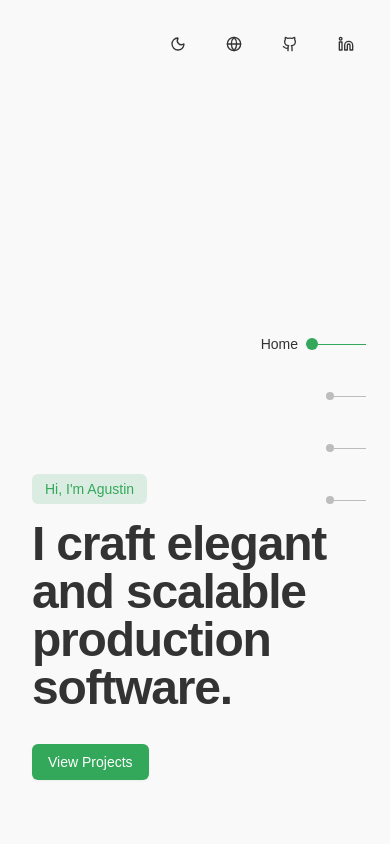
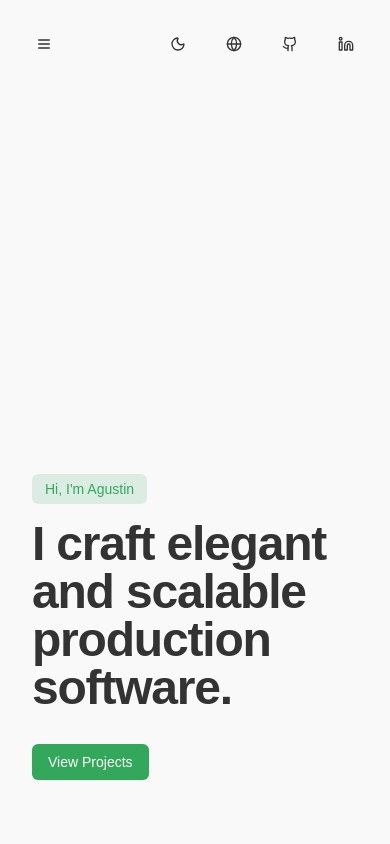
Before and after one commit to agustinzamar/zam.ar, a Next.js app: page / in a window 390 px wide. Shown: the top 844 px of the page. Built offline with nearby package versions, Linux system fonts and the light colour scheme.

Commit message:
improve header

```diff
--- a/app/components/Nav.tsx
+++ b/app/components/Nav.tsx
@@ -2,7 +2,7 @@
 
 import { useEffect, useState } from "react";
 import { Button } from "@/components/ui/button";
-import { Github, Linkedin, Moon, Sun, Globe } from "lucide-react";
+import { Github, Linkedin, Moon, Sun, Globe, Menu, X } from "lucide-react";
 import Link from "next/link";
 import { useTheme } from "../providers/theme-provider";
 
@@ -21,11 +21,16 @@ const sections: Section[] = [
 export function Nav() {
   const [activeSection, setActiveSection] = useState("hero");
   const { theme, toggleTheme } = useTheme();
+  const [isMobileMenuOpen, setIsMobileMenuOpen] = useState(false);
+  const [isScrolled, setIsScrolled] = useState(false);
 
   // Handle scroll and update active section
   useEffect(() => {
     const handleScroll = () => {
       const scrollPosition = window.scrollY;
+
+      // Update header background opacity based on scroll position
+      setIsScrolled(scrollPosition > 10);
 
       // Find which section is currently in view
       const currentSection = sections.find((section) => {
@@ -45,9 +50,34 @@ export function Nav() {
     return () => window.removeEventListener("scroll", handleScroll);
   }, []);
 
+  const toggleMobileMenu = () => {
+    setIsMobileMenuOpen(!isMobileMenuOpen);
+  };
+
+  const handleMobileNavClick = (sectionId: string) => {
+    document.getElementById(sectionId)?.scrollIntoView({ behavior: "smooth" });
+    setIsMobileMenuOpen(false);
+  };
+
   return (
     <>
-      {/* Top right utility controls */}
+      {/* Header with semi-transparent background - added pointer-events-none to fix background issues */}
+      <header className={`fixed bg-background top-0 left-0 right-0 w-full h-20 z-40 pointer-events-none transition-all duration-300`}></header>
+
+      {/* Mobile hamburger menu button */}
+      <div className="fixed top-0 left-0 p-6 z-50 md:hidden">
+        <Button
+          variant="ghost"
+          size="icon"
+          onClick={toggleMobileMenu}
+          aria-label="Toggle menu"
+          className="w-10 h-10"
+        >
+          {isMobileMenuOpen ? <X className="h-5 w-5" /> : <Menu className="h-5 w-5" />}
+        </Button>
+      </div>
+
+      {/* Top right utility controls - visible on all screen sizes */}
       <div className="fixed top-0 right-0 p-6 flex items-center gap-4 z-50">
         <Button
           variant="ghost"
@@ -91,9 +121,29 @@ export function Nav() {
         </Link>
       </div>
 
-      {/* Right side vertical navigation */}
-      <div className="fixed right-6 top-1/2 transform -translate-y-1/2 z-50">
-        <nav className="flex flex-col items-end gap-8">
+      {/* Mobile navigation drawer */}
+      <div className={`fixed inset-0 bg-background/60 backdrop-blur-sm z-40 transform transition-transform duration-300 ease-in-out ${
+        isMobileMenuOpen ? "translate-x-0" : "-translate-x-full"
+      } md:hidden pt-20`}>
+        <div className="flex flex-col h-full px-6">
+          <nav className="flex flex-col gap-8">
+            {sections.map((section) => (
+              <button
+                key={section.id}
+                onClick={() => handleMobileNavClick(section.id)}
+                className={`text-left text-lg font-medium py-2 border-l-2 pl-4 transition-colors ${
+                  activeSection === section.id ? "border-primary text-primary" : "border-transparent hover:text-primary/80 hover:border-primary/50"
+                }`}
+              >
+                {section.label}
+              </button>
+            ))}
+          </nav>
+        </div>
+      </div>
+
+      <div className="fixed right-6 top-1/2 transform -translate-y-1/2 z-50 hidden md:block">
+        <nav className="flex flex-col items-end gap-8 p-4 rounded-l-xl bg-background/40 backdrop-blur-[2px] shadow-sm transition-all duration-300">
           {sections.map((section) => (
             <Link
               key={section.id}
```
